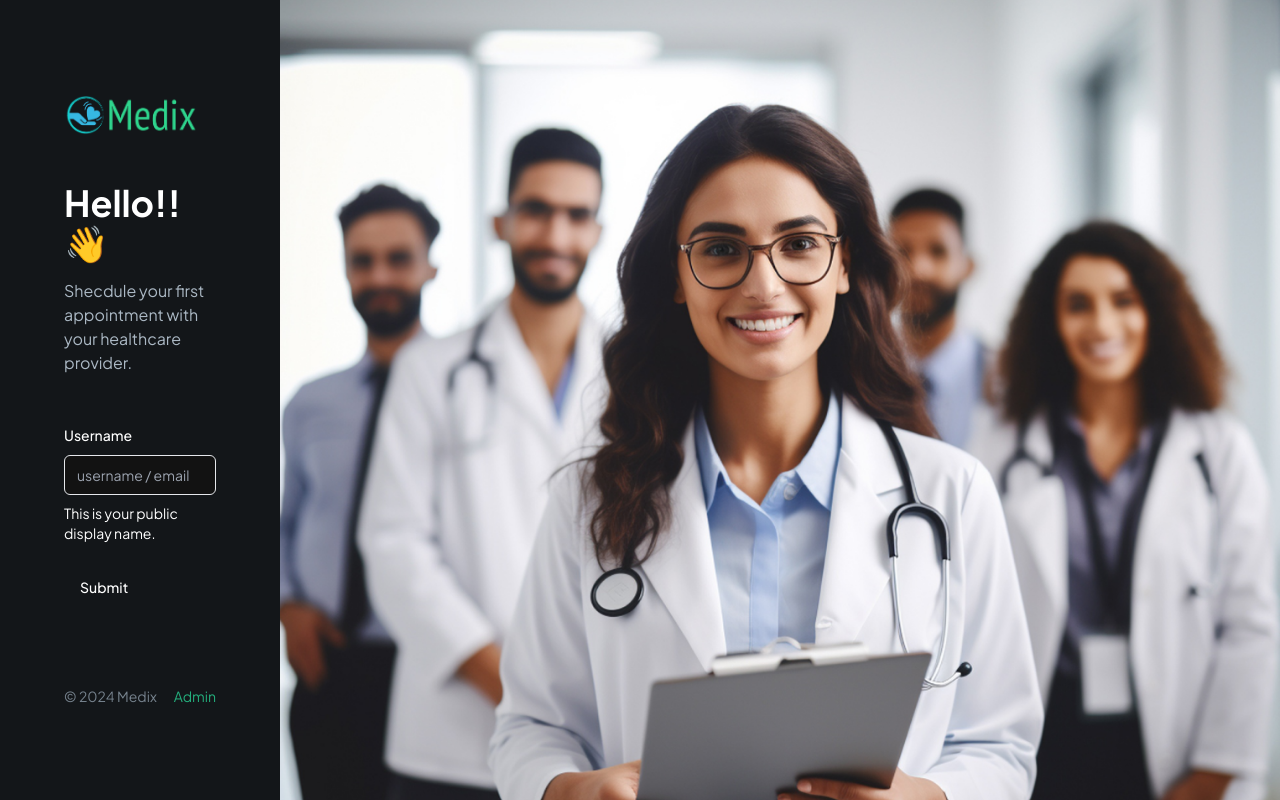
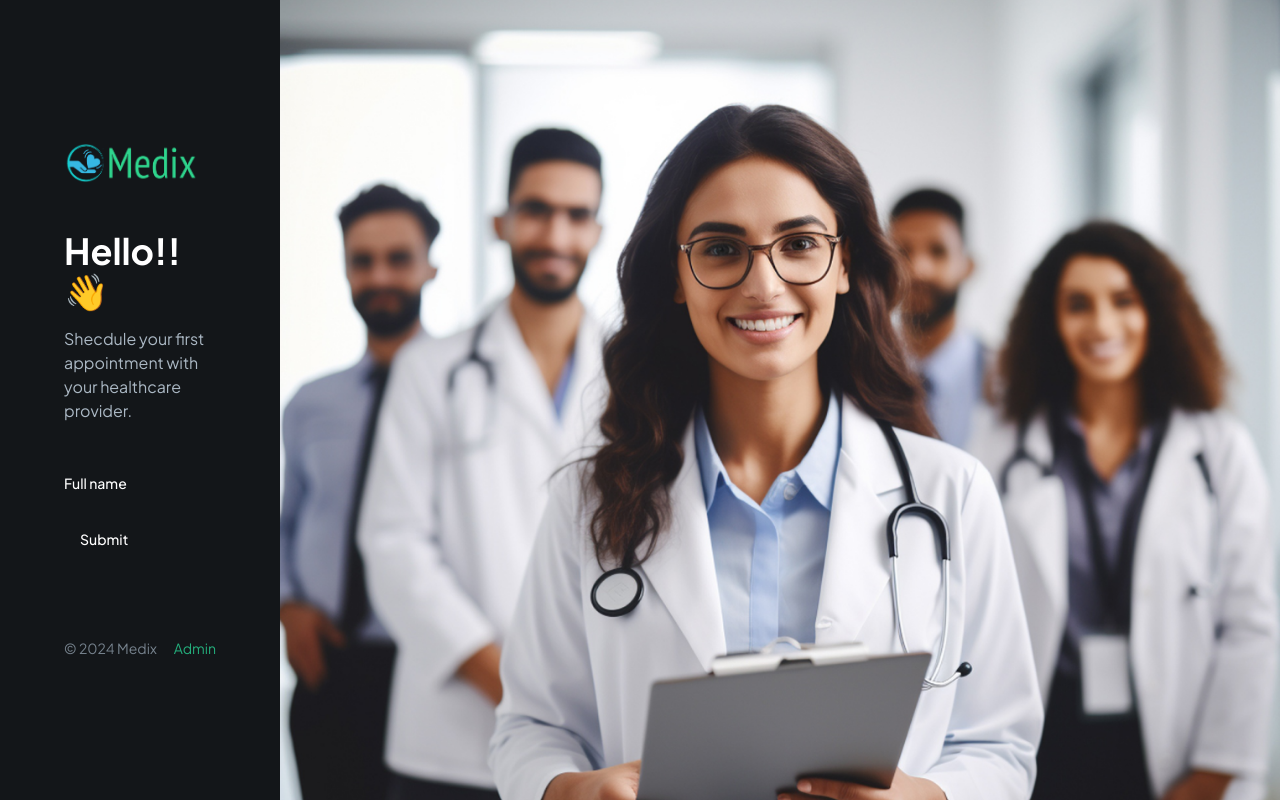
Before and after one commit to mhei009/Medix, a Next.js app: page / in a window 1280 px wide. Built offline with nearby package versions, Linux system fonts and the light colour scheme.

Commit message:
customfpormfield edit

```diff
--- a/components/forms/PatientForm.tsx
+++ b/components/forms/PatientForm.tsx
@@ -5,10 +5,19 @@
 import { z } from "zod";
 import { Button } from "@/components/ui/button";
 import { Form } from "@/components/ui/form";
-import { Input } from "@/components/ui/input";
 import CustomFormField from "../ui/CustomFormField";
 
-const formSchema = z.object({
+export enum FormFieldType {
+  INPUT = "input",
+  TEXTAREA = "textarea",
+  PHONE_INPUT = "phoneInput",
+  CHECKBOX = "checkbox",
+  DATE_PICKER = "datePicker",
+  SELECT = "select",
+  SKELETON = "skeleton",
+}
+
+export const formSchema = z.object({
   username: z.string().min(2, {
     message: "Username must be at least 2 characters.",
   }),
@@ -38,7 +47,15 @@
           </p>
         </section>
 
-        <CustomFormField control={form.control} />
+        <CustomFormField
+          fieldType={FormFieldType.INPUT}
+          control={form.control}
+          name="name"
+          label="Full name"
+          placeholder="John Doe"
+          iconSrc="/assets/icons/user.svg"
+          iconAlt="user"
+        />
 
         <Button type="submit">Submit</Button>
       </form>
--- a/components/ui/CustomFormField.tsx
+++ b/components/ui/CustomFormField.tsx
@@ -9,24 +9,34 @@
 } from "@/components/ui/form";
 import { Input } from "@/components/ui/input";
 import { any } from "zod";
+import { FormFieldType } from "../forms/PatientForm";
+import { Control } from "react-hook-form";
 
 interface CustomProps {
   control: Control<any>;
+  fieldType: FormFieldType;
+  name: string;
+  label?: string;
+  placeholder?: string;
+  iconSrc?: string;
+  stringiconALt?: string;
+  disabled?: boolean;
+  dateFormat?: string;
+  showTimeSelect?: boolean;
+  children?: React.ReactNode;
+  renderSkeleton?: (field: any) => React.ReactNode;
 }
 
-const CustomFormField = ({ control }: CustomProps) => {
+const CustomFormField = ({ control, fieldType, name, label }: CustomProps) => {
   return (
     <FormField
       control={control}
-      name="username"
+      name={name}
       render={({ field }) => (
-        <FormItem>
-          <FormLabel>Username</FormLabel>
-          <FormControl>
-            <Input placeholder="username / email" {...field} />
-          </FormControl>
-          <FormDescription>This is your public display name.</FormDescription>
-          <FormMessage />
+        <FormItem className="flex-1">
+          {fieldType !== FormFieldType.CHECKBOX && label && (
+            <FormLabel>{label}</FormLabel>
+          )}
         </FormItem>
       )}
     />
```
